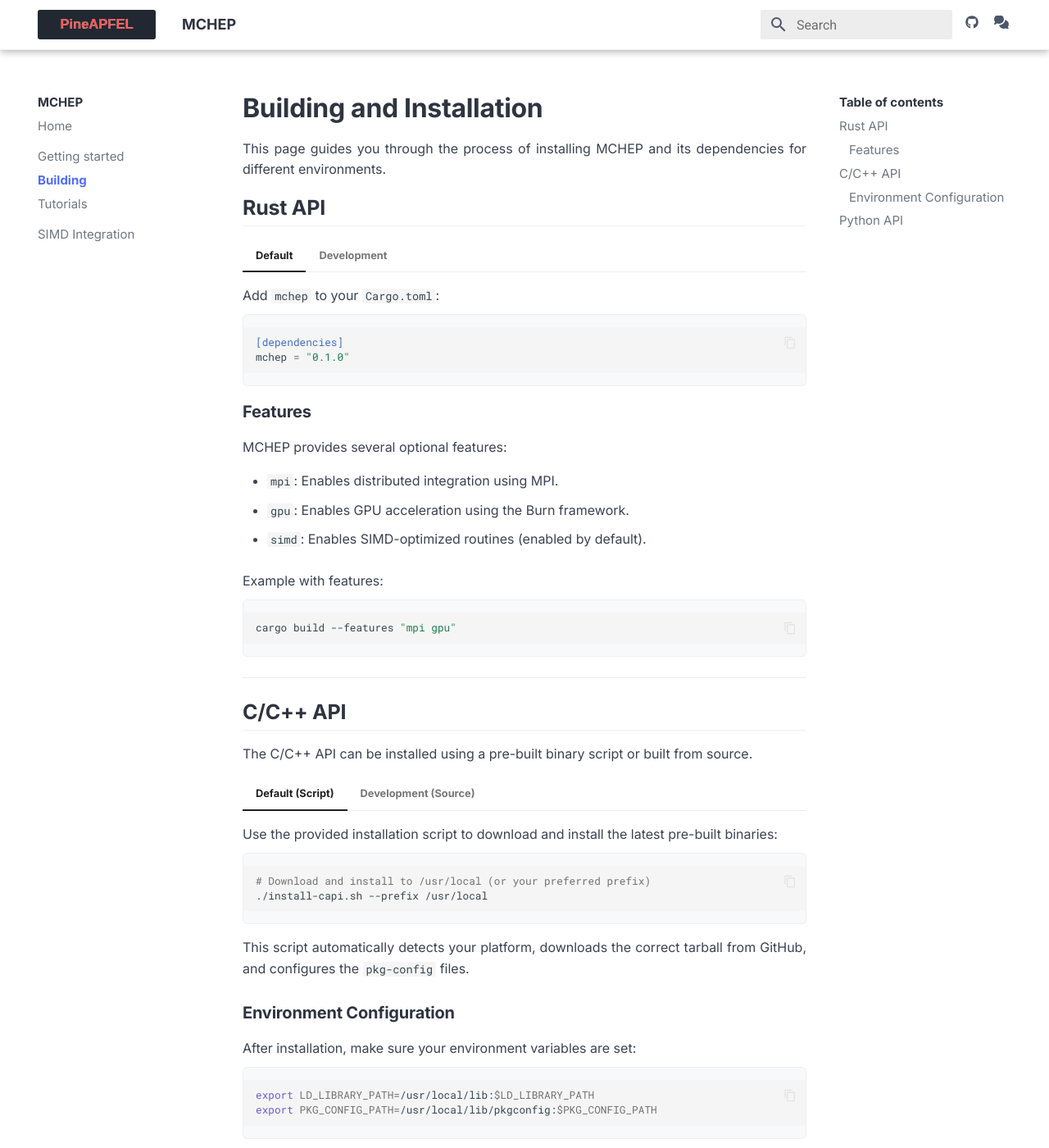
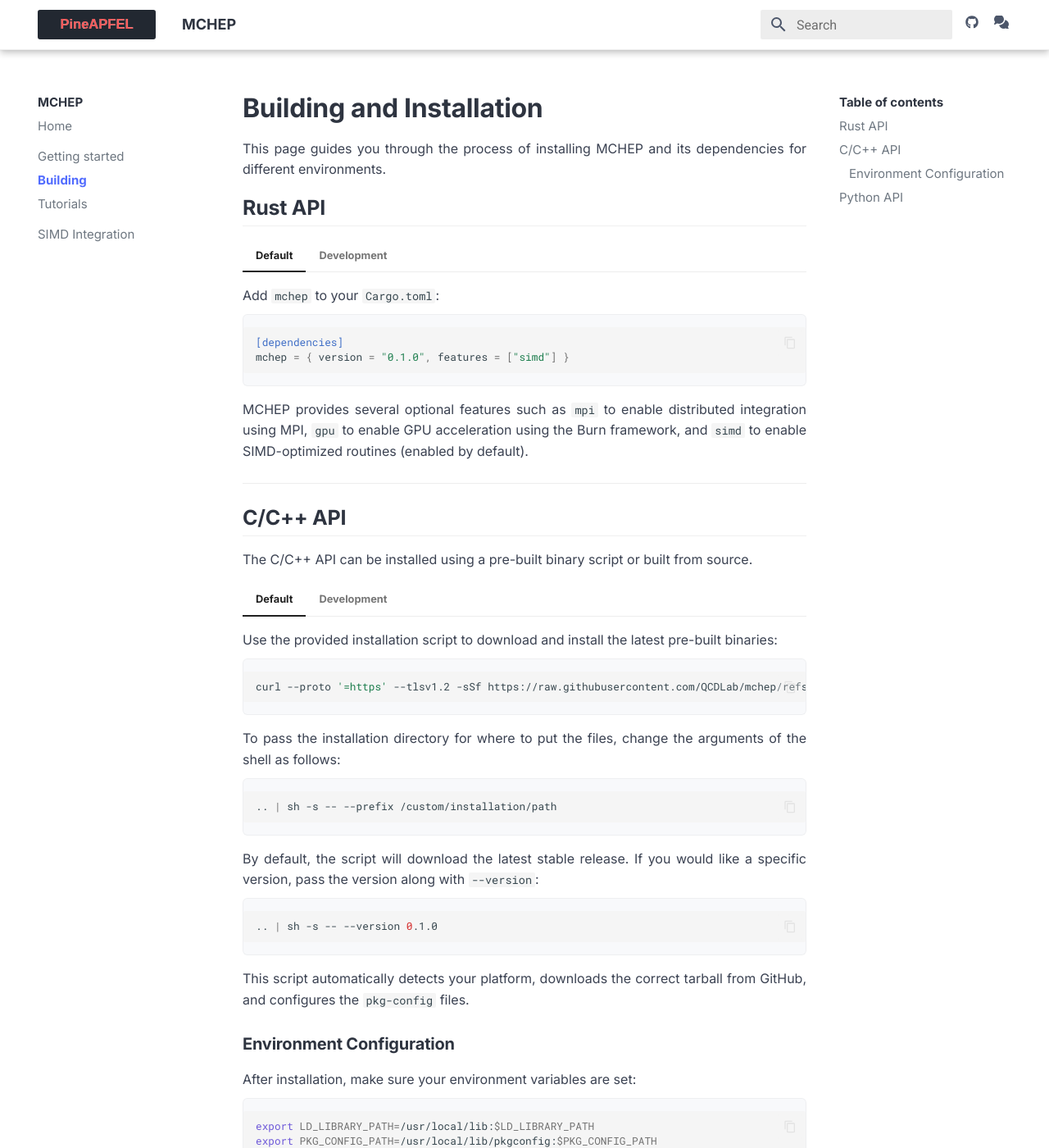
Before and after one commit to QCDLab/mchep, an MkDocs documentation site: the page built from docs/building.md, in a window 1280 px wide and 1400 px high. Shown: the whole window at 82% size. Built offline with MkDocs 1.6.1 and Material for MkDocs 9.7.7, drawn with Linux system fonts in a browser that asks for light colours; some of the changed text lies outside the part shown.

Commit message:
Fix `build` part of the documentation

````diff
--- a/docs/building.md
+++ b/docs/building.md
@@ -1,6 +1,7 @@
 # Building and Installation
 
-This page guides you through the process of installing MCHEP and its dependencies for different environments.
+This page guides you through the process of installing MCHEP and its dependencies for
+different environments.
 
 ## Rust API
 
@@ -10,33 +11,27 @@
 
     ```toml
     [dependencies]
-    mchep = "0.1.0"
+    mchep = { version = "0.1.0", features = ["simd"] }
     ```
 
 === "Development"
 
-    Clone the repository and use a path dependency or git dependency:
+    Clone the repository and build it by running the following command:
+
+    ```bash
+    cargo build --features "mpi gpu"
+    ```
+
+    You can also include it in your project by passing the path to the cloned repository:
 
     ```toml
     [dependencies]
-    mchep = { git = "https://github.com/tanjona/mchep.git" }
-    # Or for local development
-    # mchep = { path = "../path/to/mchep" }
+    mchep = { path = "./path/to/mchep", features = ["simd"] }
     ```
 
-### Features
-
-MCHEP provides several optional features:
-
-*   `mpi`: Enables distributed integration using MPI.
-*   `gpu`: Enables GPU acceleration using the Burn framework.
-*   `simd`: Enables SIMD-optimized routines (enabled by default).
-
-Example with features:
-
-```bash
-cargo build --features "mpi gpu"
-```
+MCHEP provides several optional features such as `mpi` to enable distributed integration
+using MPI, `gpu` to enable GPU acceleration using the Burn framework, and `simd` to enable
+SIMD-optimized routines (enabled by default).
 
 ---
 
@@ -44,18 +39,30 @@
 
 The C/C++ API can be installed using a pre-built binary script or built from source.
 
-=== "Default (Script)"
+=== "Default"
 
     Use the provided installation script to download and install the latest pre-built binaries:
 
     ```bash
-    # Download and install to /usr/local (or your preferred prefix)
-    ./install-capi.sh --prefix /usr/local
+    curl --proto '=https' --tlsv1.2 -sSf https://raw.githubusercontent.com/QCDLab/mchep/refs/heads/master/install-capi.sh | sh
+    ```
+
+    To pass the installation directory for where to put the files, change the arguments of the shell as follows:
+
+    ```bash
+    .. | sh -s -- --prefix /custom/installation/path
+    ```
+
+    By default, the script will download the latest stable release. If you would like a specific
+    version, pass the version along with `--version`:
+
+    ```bash
+    .. | sh -s -- --version 0.1.0
     ```
 
     This script automatically detects your platform, downloads the correct tarball from GitHub, and configures the `pkg-config` files.
 
-=== "Development (Source)"
+=== "Development"
 
     To build from source, you need `cargo` and `cargo-c`:
 
````
Also changed, not shown: other parts of docs/building.md (+2 -2 lines), docs/index.md (+2 -2 lines).
